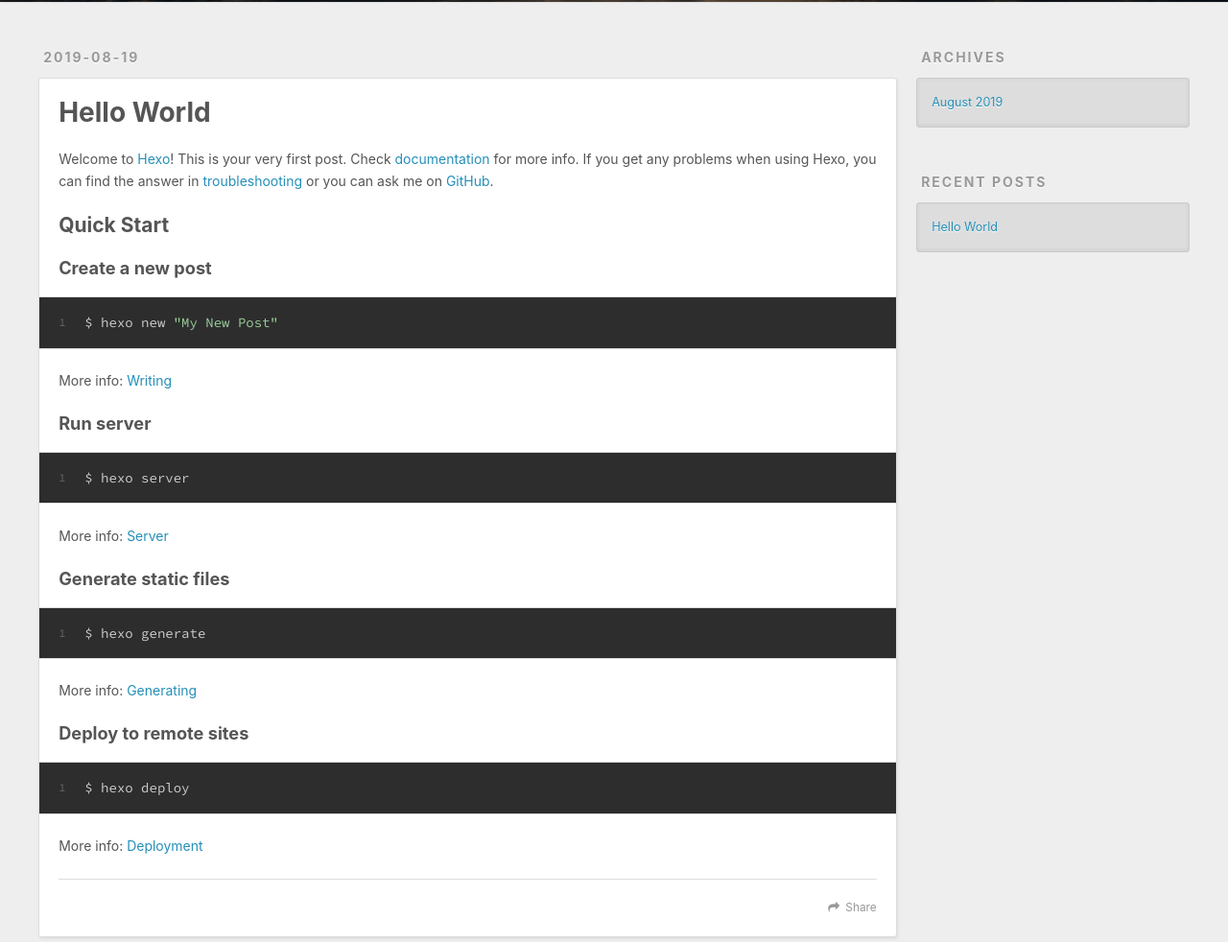
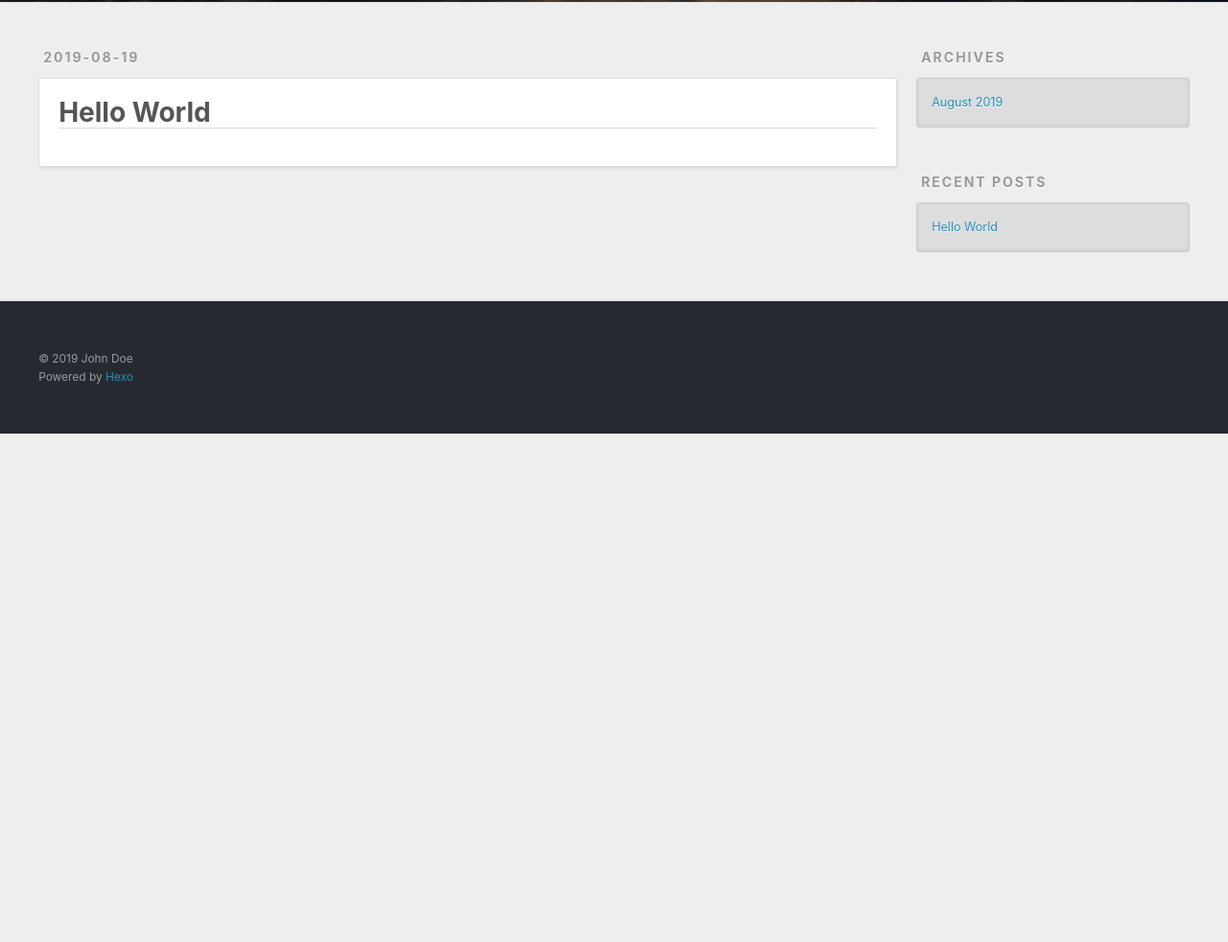
Before and after one commit to exzhouchen/myProject.github.io, a plain HTML site: page 2019/08/19/hello-world/index.html in a window 1280 px wide. Shown: the part 298-1280 px from the top of the page at 96% size. After the commit the page ends 800 px from the top, so only its background shows below. Drawn offline with nearby package versions, Linux system fonts and the light colour scheme.

Commit message:
Update index.html

```diff
--- a/2019/08/19/hello-world/index.html
+++ b/2019/08/19/hello-world/index.html
@@ -86,24 +86,9 @@
 
     <div class="article-entry" itemprop="articleBody">
 
-        <p>Welcome to <a href="https://hexo.io/" target="_blank" rel="noopener">Hexo</a>! This is your very first post. Check <a href="https://hexo.io/docs/" target="_blank" rel="noopener">documentation</a> for more info. If you get any problems when using Hexo, you can find the answer in <a href="https://hexo.io/docs/troubleshooting.html" target="_blank" rel="noopener">troubleshooting</a> or you can ask me on <a href="https://github.com/hexojs/hexo/issues" target="_blank" rel="noopener">GitHub</a>.</p>
-<h2 id="Quick-Start"><a href="#Quick-Start" class="headerlink" title="Quick Start"></a>Quick Start</h2><h3 id="Create-a-new-post"><a href="#Create-a-new-post" class="headerlink" title="Create a new post"></a>Create a new post</h3><figure class="highlight bash"><table><tr><td class="gutter"><pre><span class="line">1</span><br></pre></td><td class="code"><pre><span class="line">$ hexo new <span class="string">"My New Post"</span></span><br></pre></td></tr></table></figure>
-
-<p>More info: <a href="https://hexo.io/docs/writing.html" target="_blank" rel="noopener">Writing</a></p>
-<h3 id="Run-server"><a href="#Run-server" class="headerlink" title="Run server"></a>Run server</h3><figure class="highlight bash"><table><tr><td class="gutter"><pre><span class="line">1</span><br></pre></td><td class="code"><pre><span class="line">$ hexo server</span><br></pre></td></tr></table></figure>
-
-<p>More info: <a href="https://hexo.io/docs/server.html" target="_blank" rel="noopener">Server</a></p>
-<h3 id="Generate-static-files"><a href="#Generate-static-files" class="headerlink" title="Generate static files"></a>Generate static files</h3><figure class="highlight bash"><table><tr><td class="gutter"><pre><span class="line">1</span><br></pre></td><td class="code"><pre><span class="line">$ hexo generate</span><br></pre></td></tr></table></figure>
-
-<p>More info: <a href="https://hexo.io/docs/generating.html" target="_blank" rel="noopener">Generating</a></p>
-<h3 id="Deploy-to-remote-sites"><a href="#Deploy-to-remote-sites" class="headerlink" title="Deploy to remote sites"></a>Deploy to remote sites</h3><figure class="highlight bash"><table><tr><td class="gutter"><pre><span class="line">1</span><br></pre></td><td class="code"><pre><span class="line">$ hexo deploy</span><br></pre></td></tr></table></figure>
-
-<p>More info: <a href="https://hexo.io/docs/deployment.html" target="_blank" rel="noopener">Deployment</a></p>
-
-
     </div>
     <footer class="article-footer">
-      <a data-url="http://yoursite.com/2019/08/19/hello-world/" data-id="cjzjmje6f0000t870v60rq5bp" class="article-share-link">Share</a>
+
 
 
     </footer>
```
